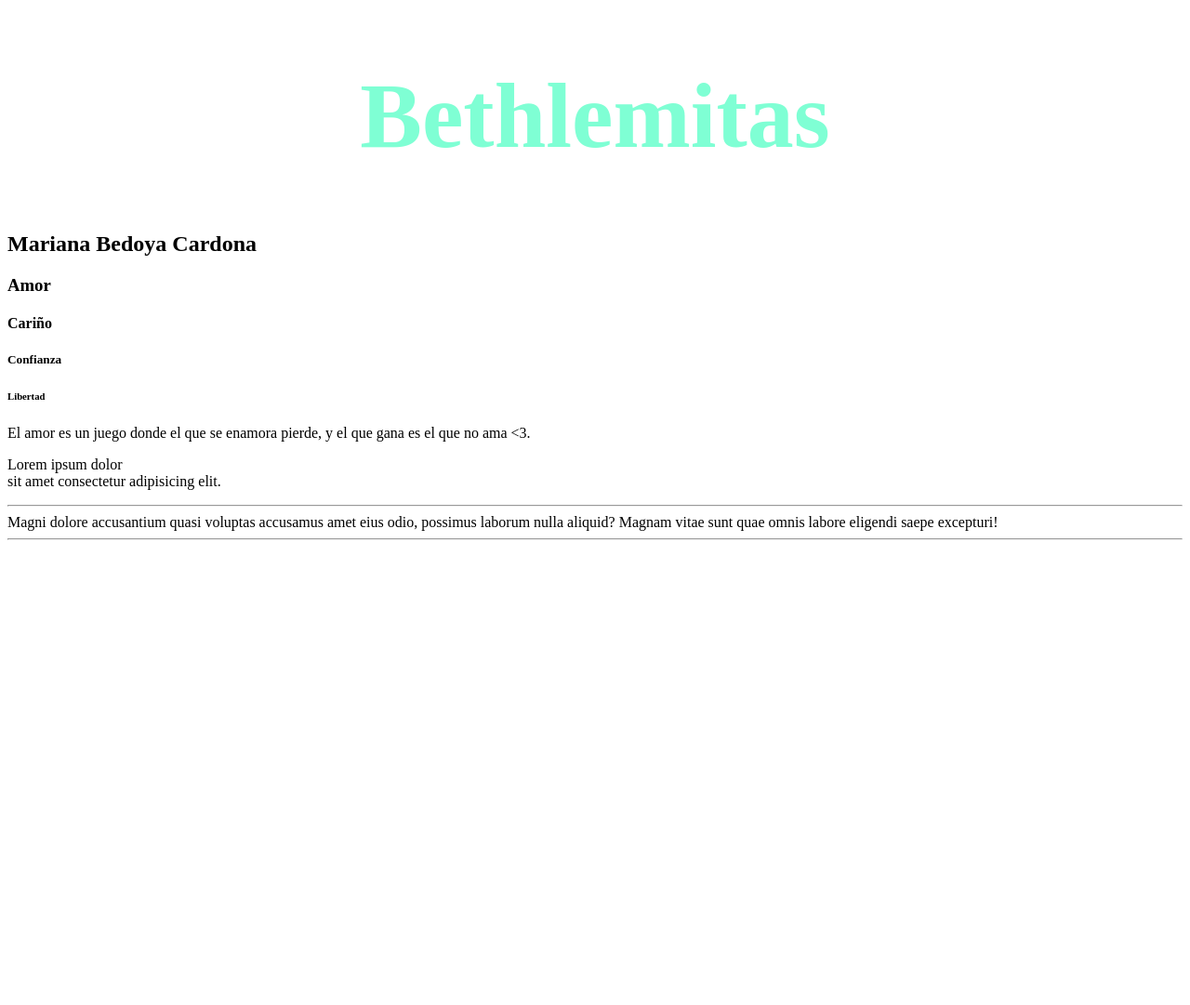
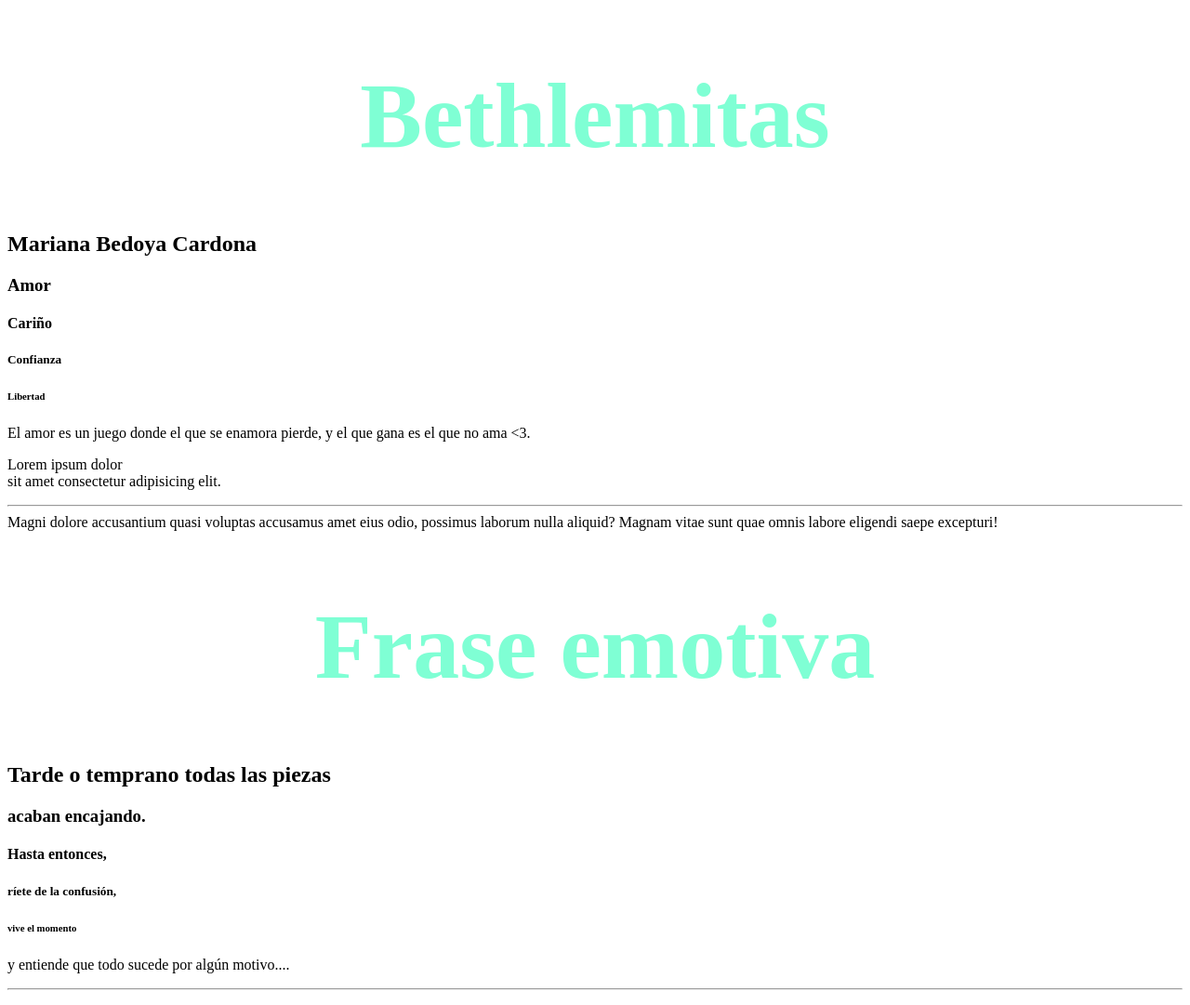
Before and after one commit to marianabc2006/html-marianabc, a website: page index.html in a window 1280 px wide. Shown: the whole page at 93% size. Before the commit the page ends 800 px from the top, so only its background shows below. Drawn offline with Linux system fonts and the light colour scheme.

Commit message:
Clase 5 Estamos haciendo una taller de Arukay

```diff
--- a/index.html
+++ b/index.html
@@ -38,6 +38,16 @@
       Magni dolore accusantium quasi
       voluptas accusamus amet eius odio, possimus laborum nulla aliquid? Magnam
       vitae sunt quae omnis labore eligendi saepe excepturi!
+  <h1>Frase emotiva </h1>
+  <h2> Tarde o temprano todas las piezas</h2>
+<h3>acaban encajando.</h3>
+<h4>Hasta entonces,</h4>
+<h5>ríete de la confusión,</h5>
+<h6> vive el momento </h6>
+<h7> y entiende que todo </h7>
+<h8> sucede por algún motivo.... </h8>
+
+  </p>
       <hr />
 
     </p>
```
